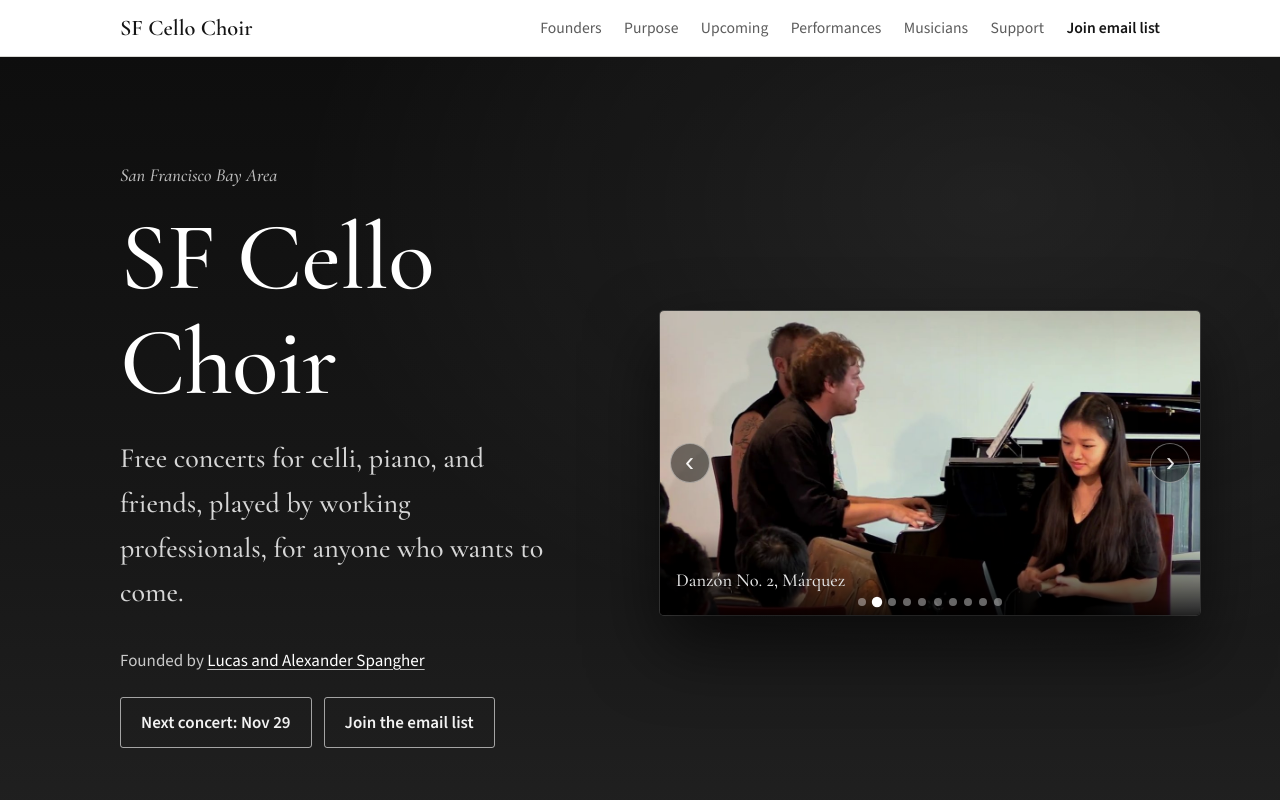
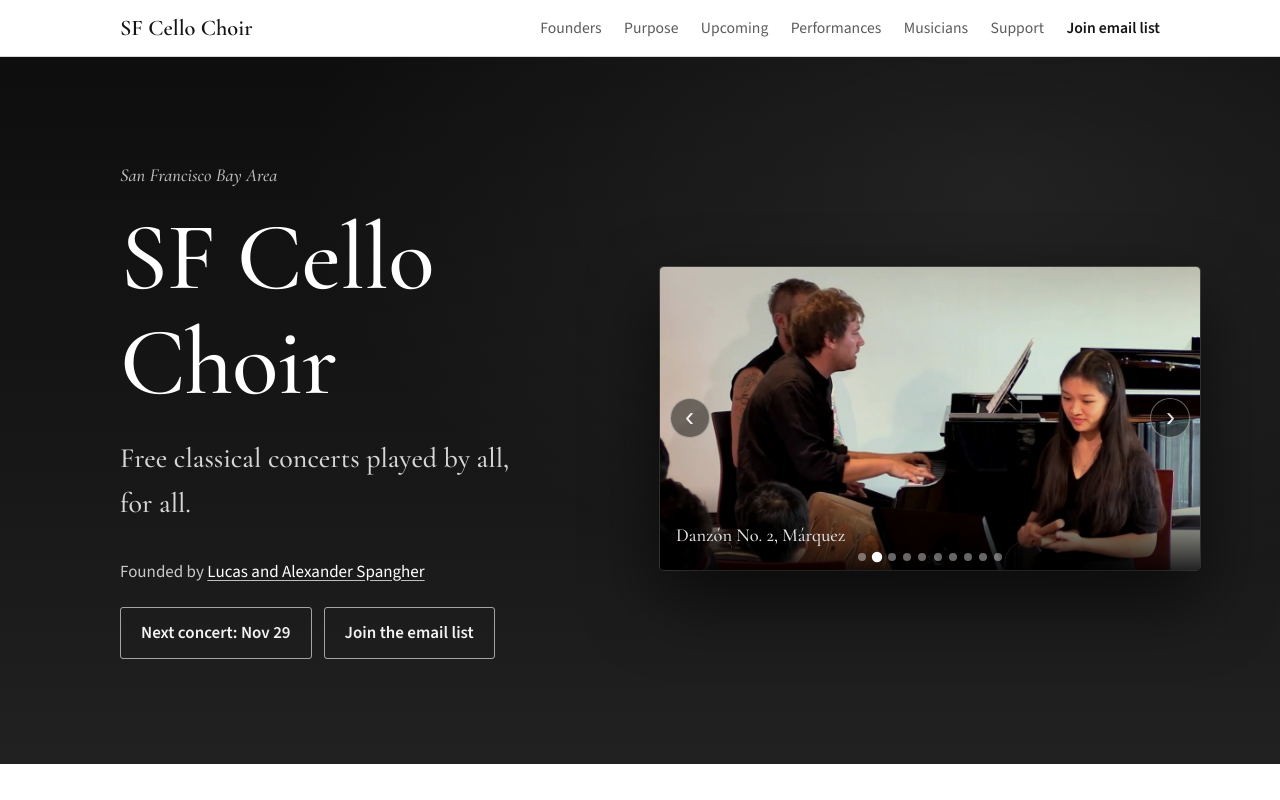
Before and after one commit to alex2awesome/sf-cello-choir, a plain HTML site: page index.html in a window 1280 px wide. Shown: the top 800 px of the page. Drawn offline with nearby package versions, Linux system fonts and the light colour scheme; a web font is replaced by a local one.

Commit message:
Tagline: free classical concerts played by all, for all
Co-Authored-By: Claude Fable 5.1 <noreply@anthropic.com>

```diff
--- a/index.html
+++ b/index.html
@@ -37,7 +37,7 @@
     <div class="hero-copy">
       <p class="kicker">San Francisco Bay Area</p>
       <h1>SF Cello Choir</h1>
-      <p class="tagline">Free concerts for celli, piano, and friends, played by working professionals, for anyone who wants to come.</p>
+      <p class="tagline">Free classical concerts played by all, for all.</p>
       <p class="created">Founded by <a href="#founders">Lucas and Alexander Spangher</a></p>
       <p class="hero-actions"><a class="btn" href="#upcoming">Next concert: Nov 29</a><a class="btn" href="#email-list">Join the email list</a></p>
     </div>
```
